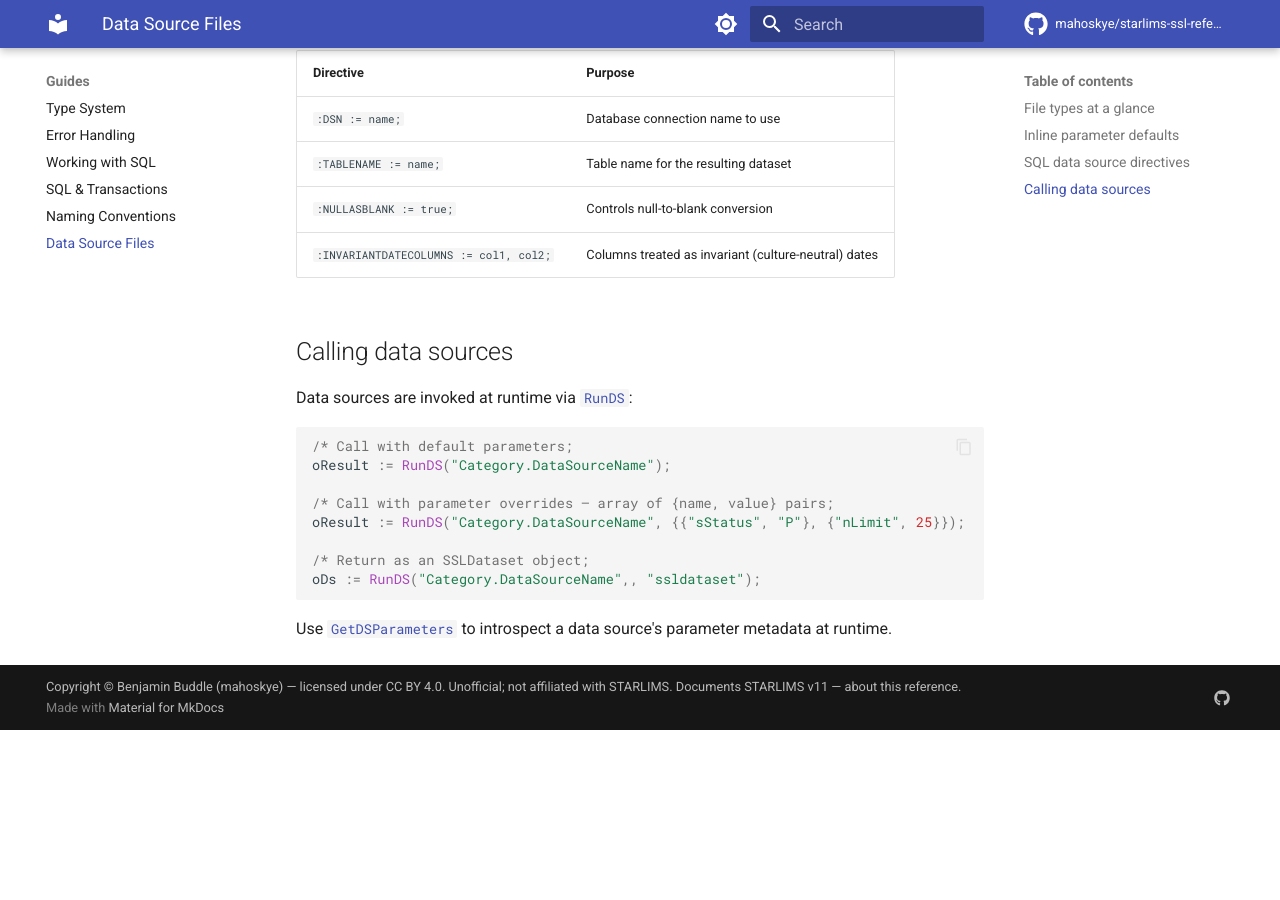
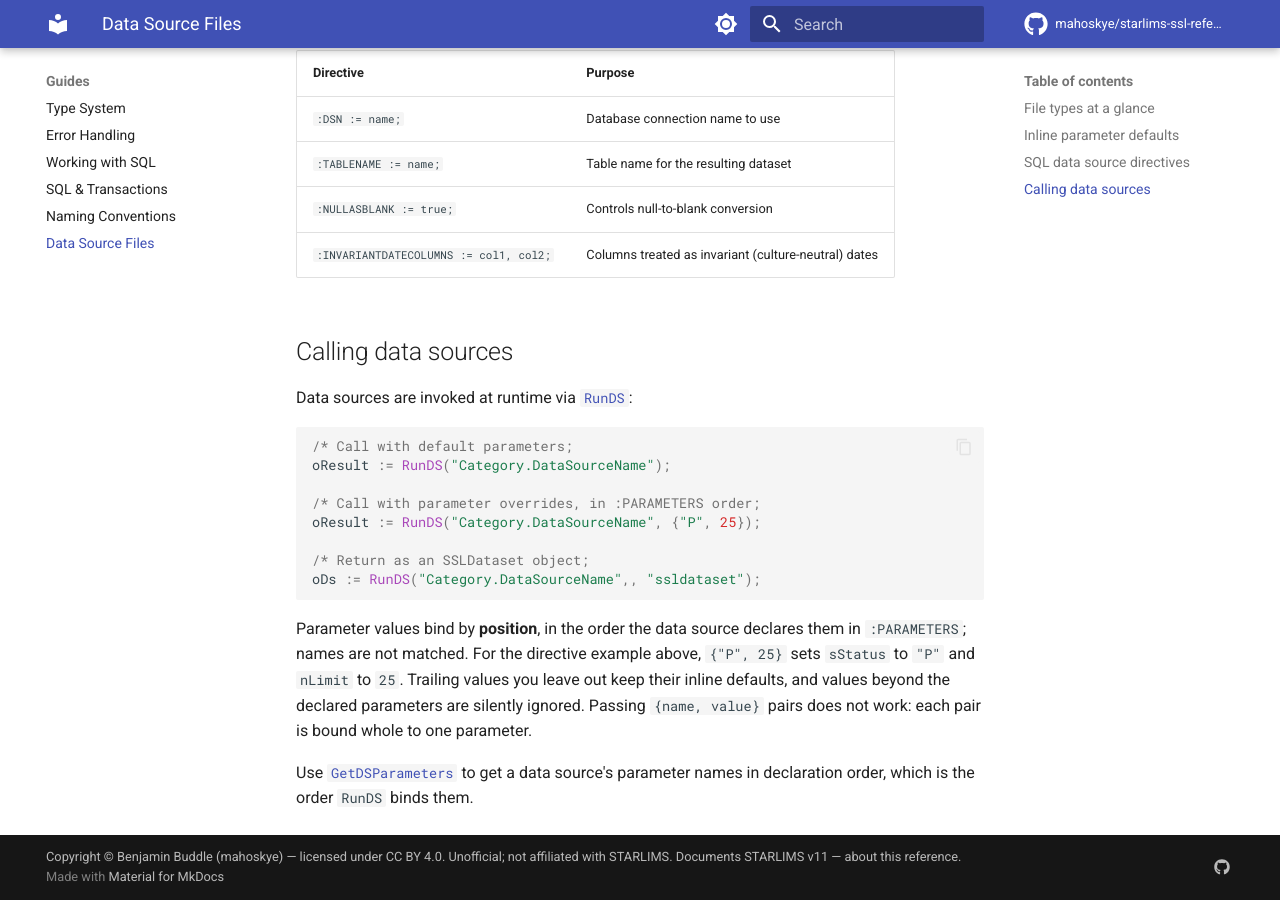
Before and after one commit to mahoskye/starlims-ssl-reference, an MkDocs documentation site: the page built from content/guides/data-sources.md, in a window 1280 px wide and 900 px high, scrolled down 1399 px. Built offline with MkDocs 1.6.1 and Material for MkDocs 9.7.7, drawn with Linux system fonts in a browser that asks for light colours; plug-ins that fetch from the network failed and are left out; comment, search, counter and statistics services are not loaded; before the commit the page ends 2129 px from its top, so only the background shows below that.

Commit message:
docs: RunDS binds data source parameters by position (closes #61)
The data-sources guide passed {name, value} pairs to RunDS. Values bind
by position in :PARAMETERS order, so the guide now passes {"P", 25} and
explains positional binding, defaults for omitted trailing values, and
that extra values are ignored. RunDS and GetDSParameters state the order
explicitly, and RunDS warns against name/value pairs.

Co-Authored-By: Claude Opus 5.5 <noreply@anthropic.com>

````diff
--- a/content/guides/data-sources.md
+++ b/content/guides/data-sources.md
@@ -56,11 +56,13 @@ Data sources are invoked at runtime via [`RunDS`](../reference/functions/RunDS.m
 /* Call with default parameters;
 oResult := RunDS("Category.DataSourceName");
 
-/* Call with parameter overrides — array of {name, value} pairs;
-oResult := RunDS("Category.DataSourceName", {{"sStatus", "P"}, {"nLimit", 25}});
+/* Call with parameter overrides, in :PARAMETERS order;
+oResult := RunDS("Category.DataSourceName", {"P", 25});
 
 /* Return as an SSLDataset object;
 oDs := RunDS("Category.DataSourceName",, "ssldataset");
 ```
 
-Use [`GetDSParameters`](../reference/functions/GetDSParameters.md) to introspect a data source's parameter metadata at runtime.
+Parameter values bind by **position**, in the order the data source declares them in `:PARAMETERS`; names are not matched. For the directive example above, `{"P", 25}` sets `sStatus` to `"P"` and `nLimit` to `25`. Trailing values you leave out keep their inline defaults, and values beyond the declared parameters are silently ignored. Passing `{name, value}` pairs does not work: each pair is bound whole to one parameter.
+
+Use [`GetDSParameters`](../reference/functions/GetDSParameters.md) to get a data source's parameter names in declaration order, which is the order `RunDS` binds them.
````
Also changed, not shown: content/reference/functions/GetDSParameters.md (+1 -1 lines), content/reference/functions/RunDS.md (+4 -2 lines), 1 other file.
